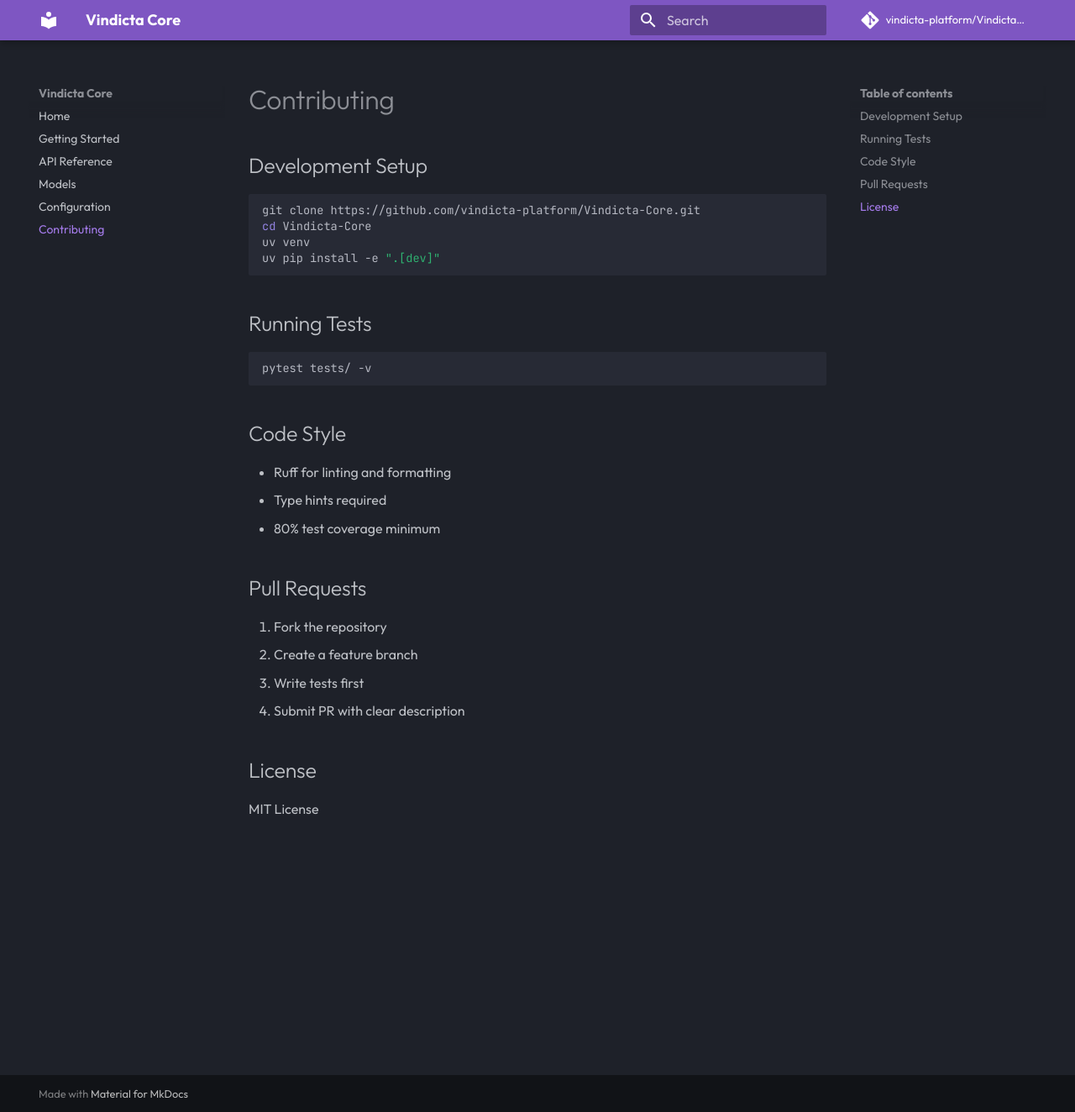
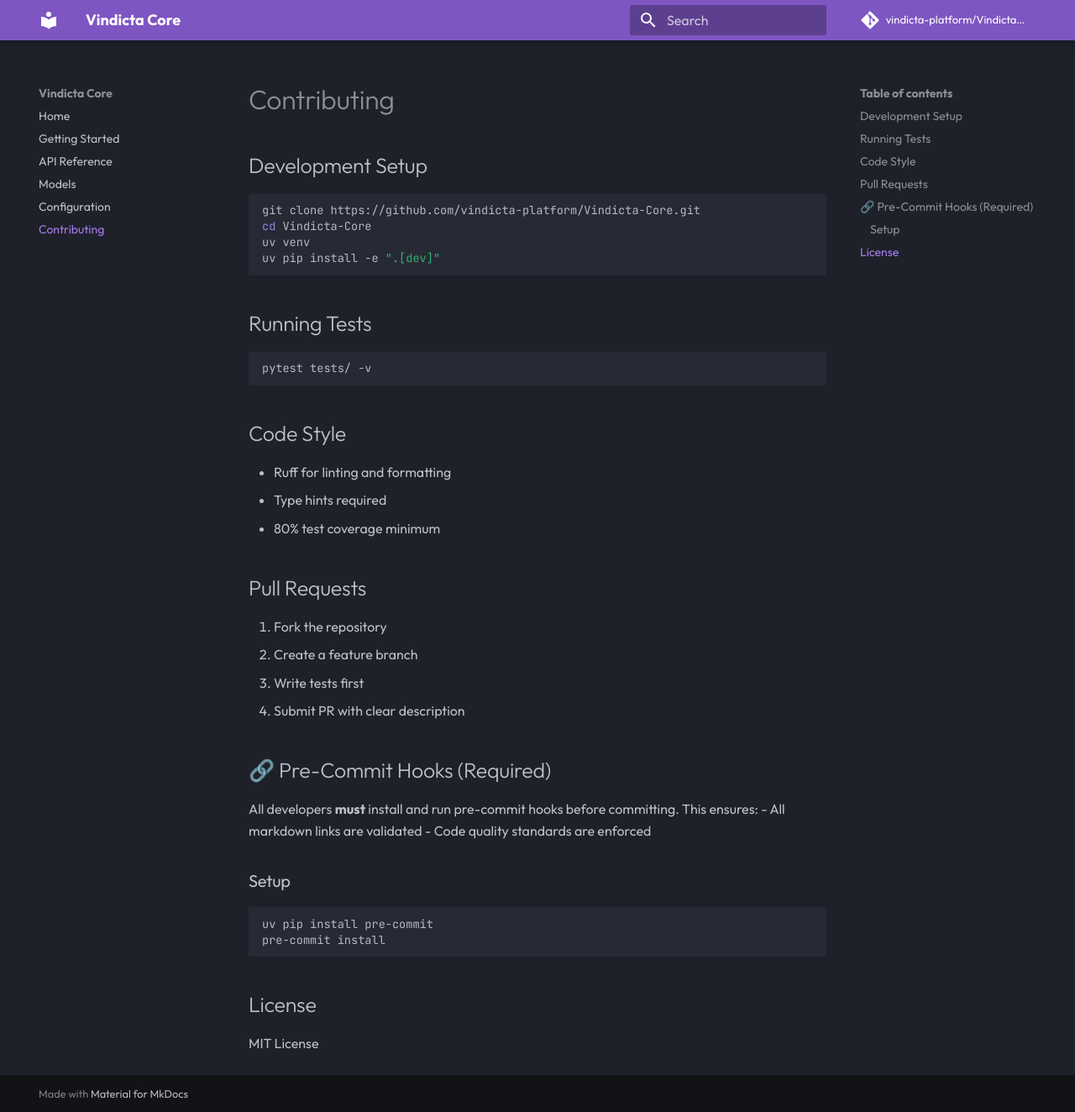
Before and after one commit to vindicta-platform/Vindicta-Core, an MkDocs documentation site: the page built from docs/contributing.md, in a window 1280 px wide and 1324 px high. Shown: the whole window at 84% size. Built offline with MkDocs 1.6.1 and Material for MkDocs 9.7.7, drawn with Linux system fonts in a browser that asks for light colours; comment, search, counter and statistics services are not loaded.

Commit message:
chore: add markdown link validation pre-commit hooks (#17)

````diff
--- a/.pre-commit-config.yaml
+++ b/.pre-commit-config.yaml
@@ -12,3 +12,9 @@
       - id: end-of-file-fixer
       - id: check-yaml
       - id: check-added-large-files
+  - repo: https://github.com/tcort/markdown-link-check
+    rev: v3.12.2
+    hooks:
+      - id: markdown-link-check
+        args: ['--config', '.markdown-link-check.json']
+        types: [markdown]
--- a/docs/contributing.md
+++ b/docs/contributing.md
@@ -28,6 +28,19 @@
 3. Write tests first
 4. Submit PR with clear description
 
+## 🔗 Pre-Commit Hooks (Required)
+
+All developers **must** install and run pre-commit hooks before committing. This ensures:
+- All markdown links are validated
+- Code quality standards are enforced
+
+### Setup
+
+```bash
+uv pip install pre-commit
+pre-commit install
+```
+
 ## License
 
 MIT License
````
Also changed, not shown: .markdown-link-check.json (added).
